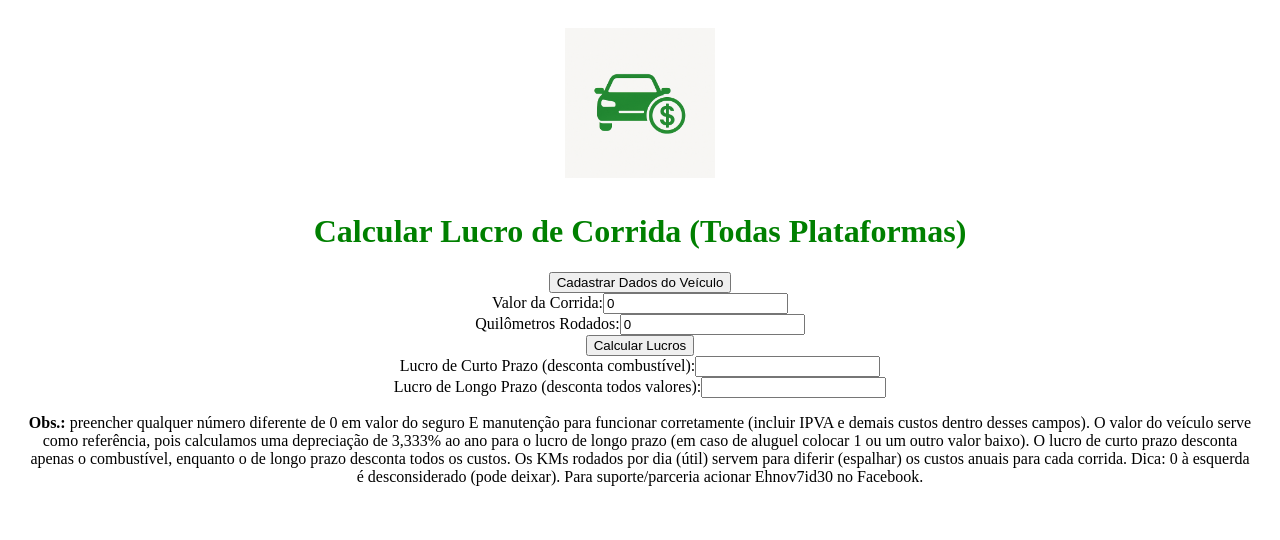
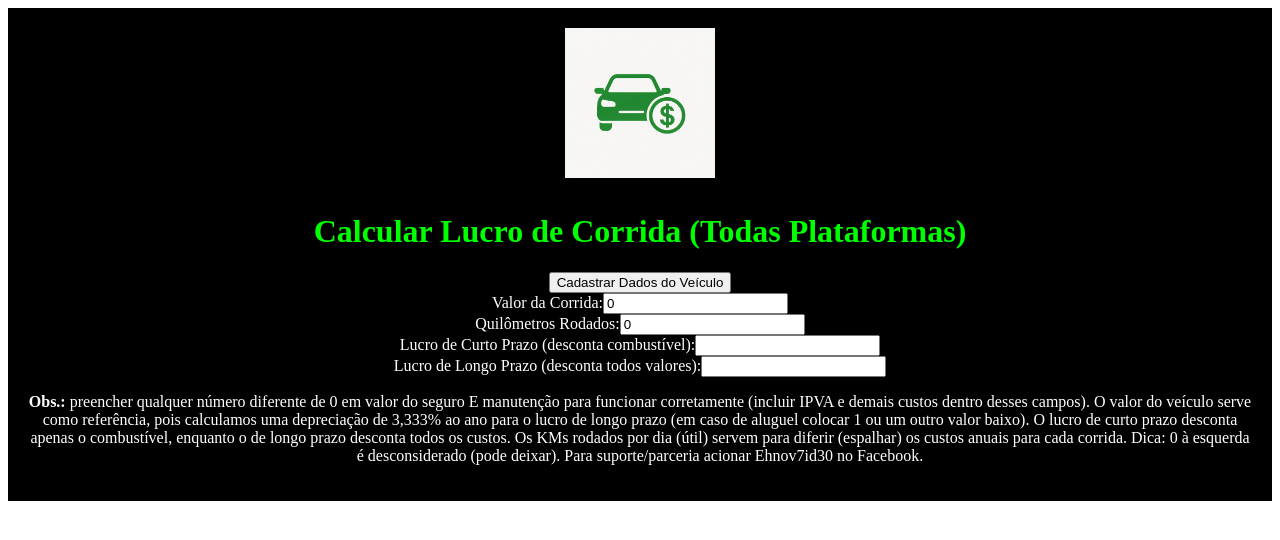
Before and after one commit to bracco42/AppLucro.com, a Next.js app: page / in a window 1280 px wide. Shown: the top 540 px of the page. Built offline with nearby package versions, Linux system fonts and the light colour scheme.

Commit message:
Update page.tsx - LAYOUT COR ACESSIBILIDADE

```diff
--- a/app/page.tsx
+++ b/app/page.tsx
@@ -38,13 +38,9 @@ export default function CalculoLucro() {
   };
 
   return (
-    <div style={{ textAlign: 'center', padding: '20px' }}>
-      {/* LOGO */}
+    <div style={{ textAlign: 'center', padding: '20px', backgroundColor: '#000', color: '#fff' }}>
       <img src="./logo.png" alt="Logo" style={{ width: '150px', marginBottom: '10px' }} />
-
-      {/* TÍTULO */}
-      <h1 style={{ color: 'green' }}>Calcular Lucro de Corrida (Todas Plataformas)</h1>
-
+      <h1 style={{ color: '#0f0' }}>Calcular Lucro de Corrida (Todas Plataformas)</h1>
       <button onClick={() => setShowModal(true)}>Cadastrar Dados do Veículo</button>
 
       {showModal && (
@@ -86,7 +82,6 @@ export default function CalculoLucro() {
         <label>Quilômetros Rodados:</label>
         <input type="number" value={kmsRodados} onChange={(e) => setKmsRodados(parseFloat(e.target.value) || 0)} />
       </div>
-      <button onClick={calcularLucros}>Calcular Lucros</button>
 
       <div>
         <label>Lucro de Curto Prazo (desconta combustível):</label>
```
